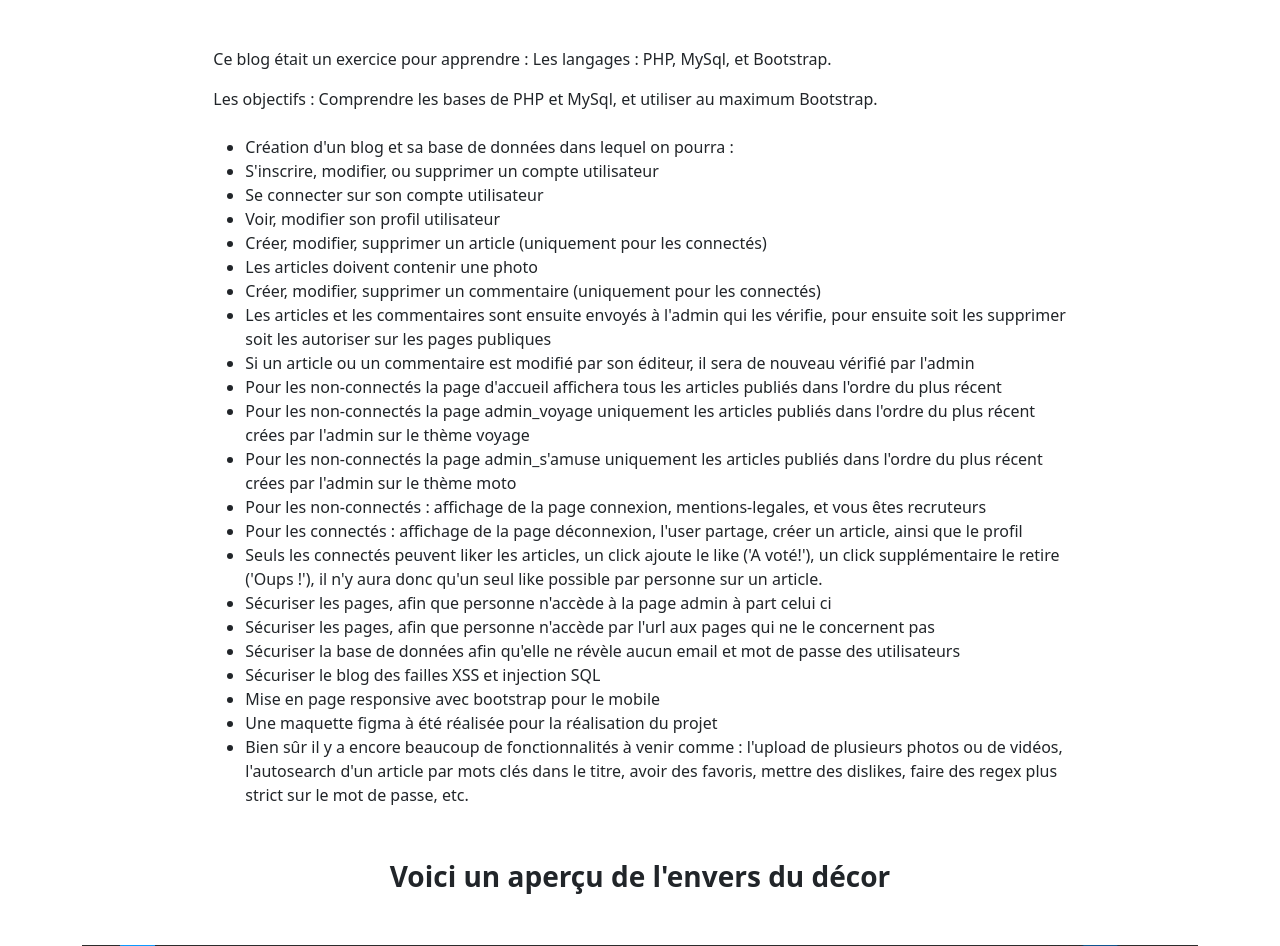
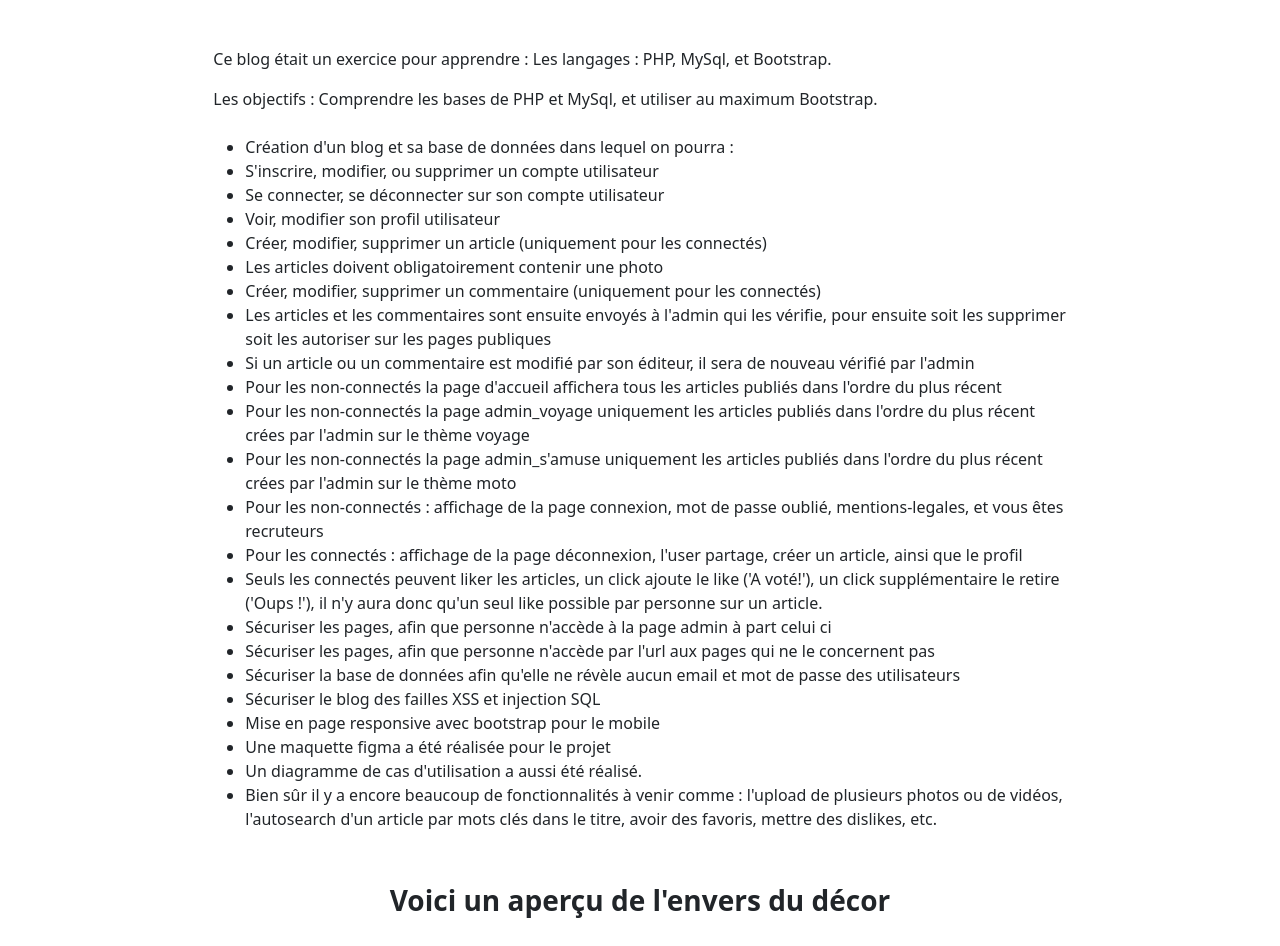
Before and after one commit to Sandra-Rocher/Blog_first, a PHP site: page /informations.php in a window 1280 px wide. Shown: the part 165-1111 px from the top of the page. Run offline with PHP 8.4, Linux system fonts and the light colour scheme; some libraries are stand-ins or nearby versions.

Commit message:
détail crit_valid / informations

```diff
--- a/crit_valid.php
+++ b/crit_valid.php
@@ -30,6 +30,7 @@
     <div class="fs-6 mt-4 mb-5">
         <ul>
             <li>Image à caractères pornographique, choquante, sanglante.</li>
+            <li>Mauvaise extension d'image (liste des extensions autorisées : png, jpg, jpeg, gif)</li>
             <li>Commentaire ou article à caractère raciste, homophobe, anarchiste, politique, misogyne, pédophile, dangereux, complotiste,
                 ou tendancieux.</li>
         </ul>
--- a/functions/inscription_form.php
+++ b/functions/inscription_form.php
@@ -85,6 +85,7 @@ if (!empty($_FILES['avatar']['name'])) {
 
     $extens = explode('.', $name_file);
 
+    //max size octets
     $max_size = 100000;
 
 
--- a/header.php
+++ b/header.php
@@ -11,6 +11,10 @@ if (session_status() === PHP_SESSION_NONE) {
     <meta charset="UTF-8">
     <meta http-equiv="X-UA-Compatible" content="IE=edge">
     <meta name="viewport" content="width=device-width, initial-scale=1.0">
+    <!-- SEO -->
+    <meta name="author" content="Rocher Sandra">
+    <meta name="keywords" content="HTML, CSS, JavaScript, Bootstrap, Ajax, PHP, MySQL, blog, articles, profil, commentaires, like">
+    <meta name="description" content="Blog de publication personnelle, publications public périodique et régulière">
     <!-- litle logo on browser page -->
     <link rel="icon" type="image/x-icon" href="public/photoprofil.ico" />
     <!-- link css -->
--- a/index.php
+++ b/index.php
@@ -6,7 +6,6 @@ require_once 'functions/get_posts.php';
 $articles = get_posts_index();
 
 ?>
-
 
 
 
--- a/informations.php
+++ b/informations.php
@@ -16,17 +16,17 @@
         <ul>
             <li>Création d'un blog et sa base de données dans lequel on pourra :</li>
             <li>S'inscrire, modifier, ou supprimer un compte utilisateur</li>
-            <li>Se connecter sur son compte utilisateur</li>
+            <li>Se connecter, se déconnecter sur son compte utilisateur</li>
             <li>Voir, modifier son profil utilisateur</li>
             <li>Créer, modifier, supprimer un article (uniquement pour les connectés)</li>
-            <li>Les articles doivent contenir une photo</li>
+            <li>Les articles doivent obligatoirement contenir une photo</li>
             <li>Créer, modifier, supprimer un commentaire (uniquement pour les connectés)</li>
             <li>Les articles et les commentaires sont ensuite envoyés à l'admin qui les vérifie, pour ensuite soit les supprimer soit les autoriser sur les pages publiques</li>
             <li>Si un article ou un commentaire est modifié par son éditeur, il sera de nouveau vérifié par l'admin</li>
             <li>Pour les non-connectés la page d'accueil affichera tous les articles publiés dans l'ordre du plus récent</li>
             <li>Pour les non-connectés la page admin_voyage uniquement les articles publiés dans l'ordre du plus récent crées par l'admin sur le thème voyage</li>
             <li>Pour les non-connectés la page admin_s'amuse uniquement les articles publiés dans l'ordre du plus récent crées par l'admin sur le thème moto</li>
-            <li>Pour les non-connectés : affichage de la page connexion, mentions-legales, et vous êtes recruteurs </li>
+            <li>Pour les non-connectés : affichage de la page connexion, mot de passe oublié, mentions-legales, et vous êtes recruteurs </li>
             <li>Pour les connectés : affichage de la page déconnexion, l'user partage, créer un article, ainsi que le profil</li>
             <li>Seuls les connectés peuvent liker les articles, un click ajoute le like ('A voté!'), un click supplémentaire le retire ('Oups !'), il n'y aura donc qu'un seul like possible par personne sur un article.</li>
             <li>Sécuriser les pages, afin que personne n'accède à la page admin à part celui ci</li>
@@ -34,9 +34,10 @@
             <li>Sécuriser la base de données afin qu'elle ne révèle aucun email et mot de passe des utilisateurs</li>
             <li>Sécuriser le blog des failles XSS et injection SQL</li>
             <li>Mise en page responsive avec bootstrap pour le mobile</li>
-            <li>Une maquette figma à été réalisée pour la réalisation du projet</li>
+            <li>Une maquette figma a été réalisée pour le projet</li>
+            <li>Un diagramme de cas d'utilisation a aussi été réalisé.</li>
             <li>Bien sûr il y a encore beaucoup de fonctionnalités à venir comme : l'upload de plusieurs photos ou de vidéos, l'autosearch d'un article par mots clés
-              dans le titre, avoir des favoris, mettre des dislikes, faire des regex plus strict sur le mot de passe, etc.</li>
+              dans le titre, avoir des favoris, mettre des dislikes, etc.</li>
         </ul>
     </div>
 </div>
```
